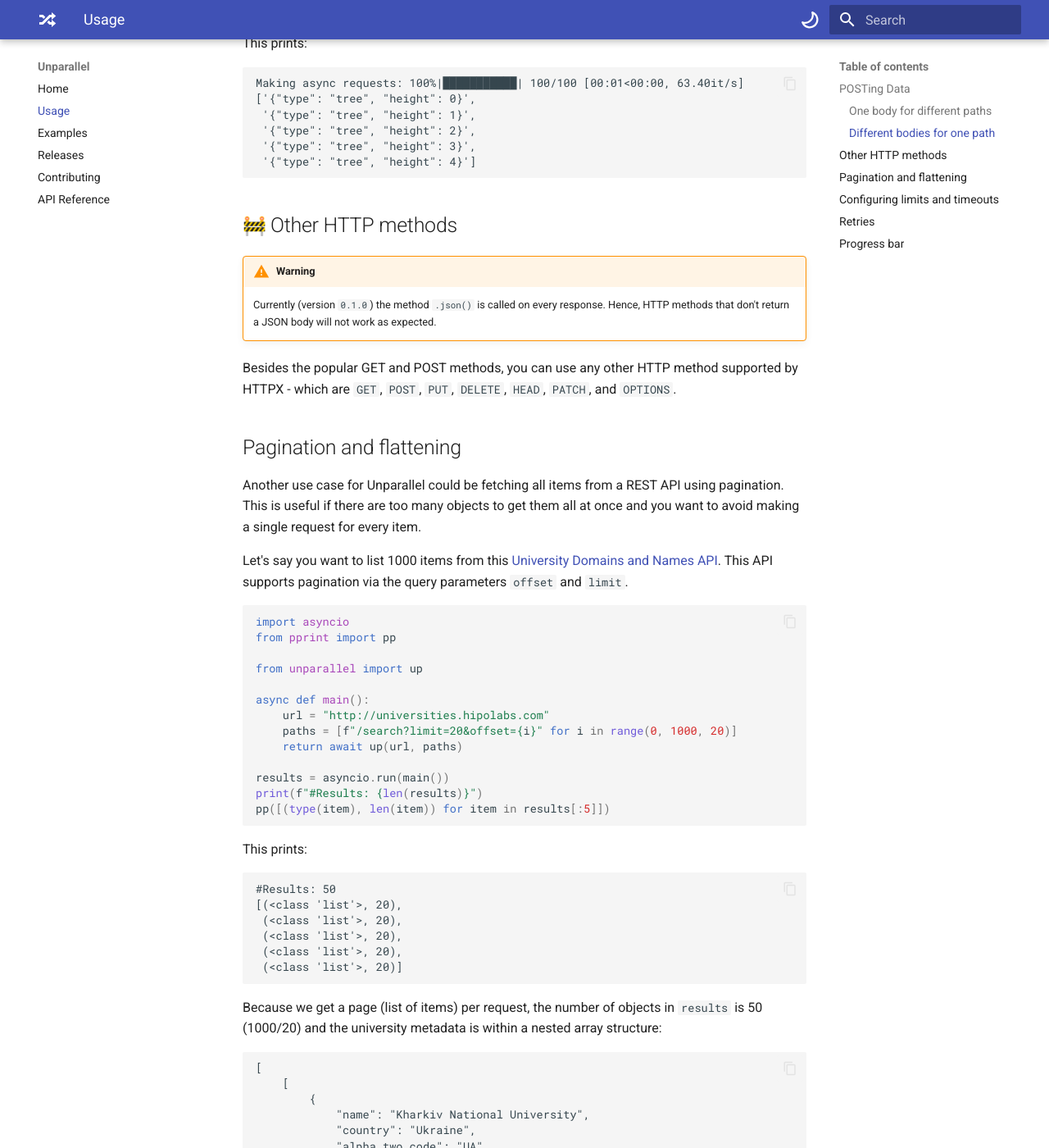
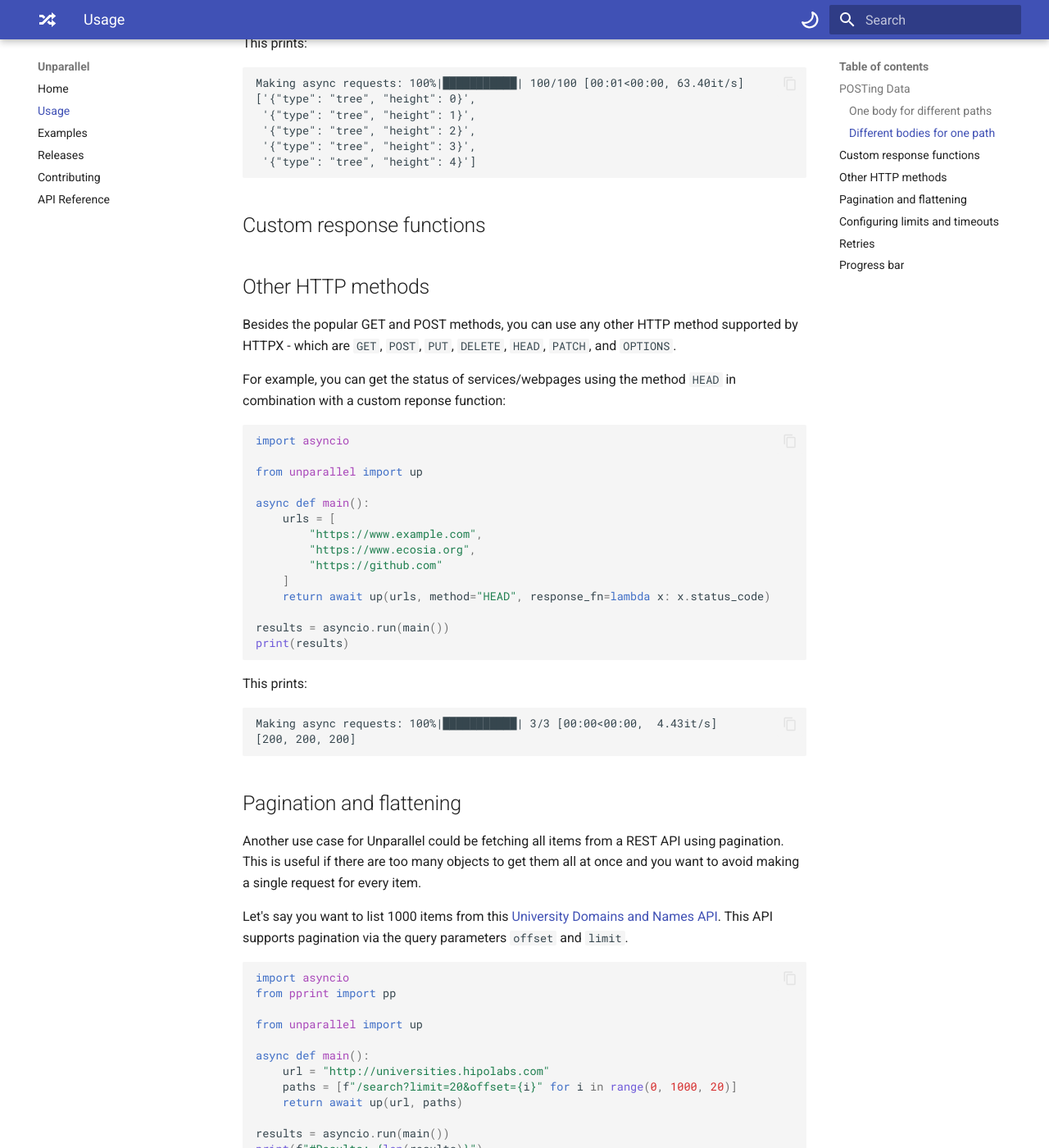
Before and after one commit to RafaelWO/unparallel, an MkDocs documentation site: the page built from docs/usage.md, in a window 1280 px wide and 1400 px high, scrolled down 1674 px. Shown: the whole window at 82% size. Built offline with MkDocs 1.6.1 and Material for MkDocs 9.7.7, drawn with Linux system fonts in a browser that asks for light colours; emoji names are drawn with the system emoji font; the version menu is left out.

Commit message:
Extends usage docs with "other HTTP methods"

````diff
--- a/docs/usage.md
+++ b/docs/usage.md
@@ -21,7 +21,6 @@ This prints:
 Making async requests: 100%|███████████| 100/100 [00:01<00:00, 99.94it/s]
 [{'foo': '0'}, {'foo': '1'}, {'foo': '2'}, {'foo': '3'}, {'foo': '4'}]
 ```
-
 
 ## POSTing Data
 ### One body for different paths
@@ -86,15 +85,38 @@ Making async requests: 100%|███████████| 100/100 [00:01<00
  '{"type": "tree", "height": 4}']
 ```
 
-## :construction: Other HTTP methods
+## Custom response functions
 
-!!! warning
 
-    Currently (version `0.1.0`) the method `.json()` is called on every response.
-    Hence, HTTP methods that don't return a JSON body will not work as expected.
-
+## Other HTTP methods
 Besides the popular GET and POST methods, you can use any other HTTP method supported
 by HTTPX - which are `GET`, `POST`, `PUT`, `DELETE`, `HEAD`, `PATCH`, and `OPTIONS`.
+
+For example, you can get the status of services/webpages using the method `HEAD` in
+combination with a custom reponse function:
+
+```python
+import asyncio
+
+from unparallel import up
+
+async def main():
+    urls = [
+        "https://www.example.com",
+        "https://www.ecosia.org",
+        "https://github.com"
+    ]
+    return await up(urls, method="HEAD", response_fn=lambda x: x.status_code)
+
+results = asyncio.run(main())
+print(results)
+```
+
+This prints:
+```
+Making async requests: 100%|███████████| 3/3 [00:00<00:00,  4.43it/s]
+[200, 200, 200]
+```
 
 
 ## Pagination and flattening
````
